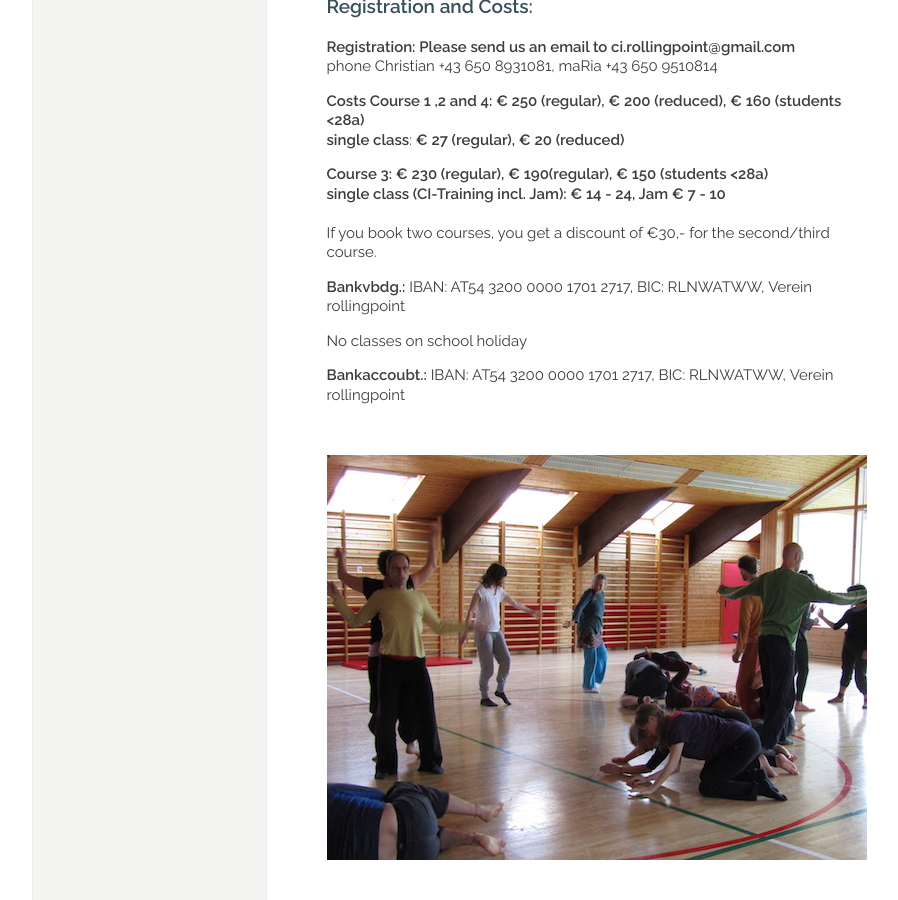
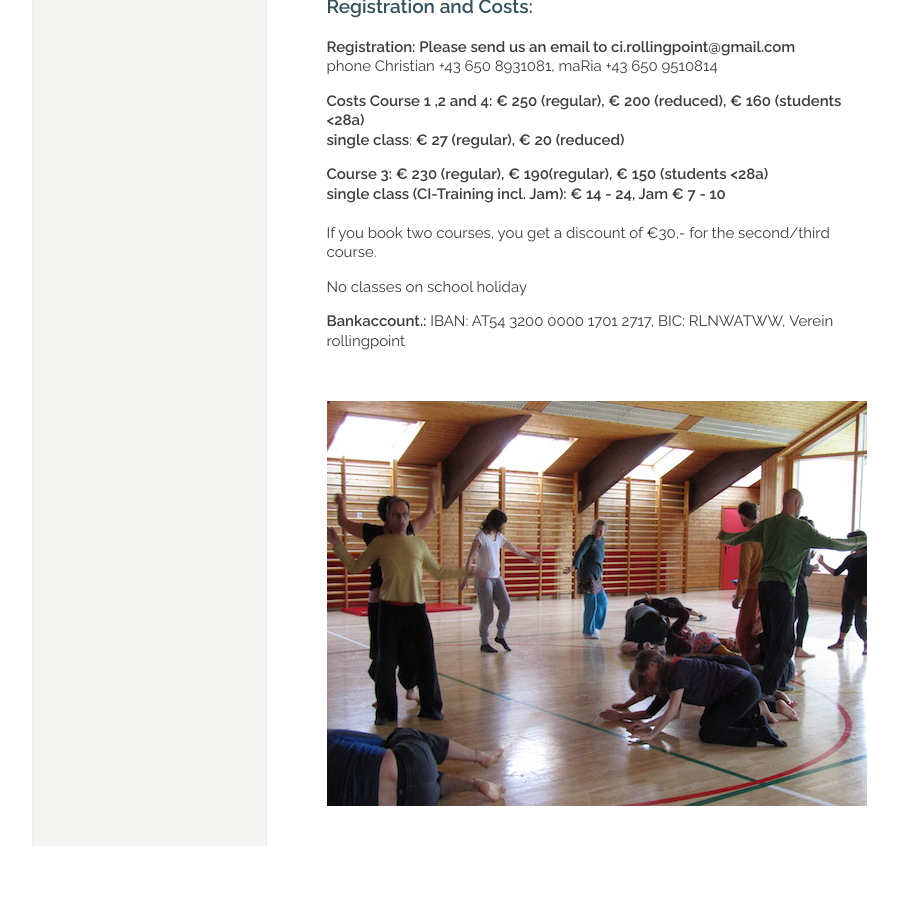
Before and after one commit to manulari/rollingpointat, a Jekyll site: the page built from _pages_en/en-kurse.md, in a window 1280 px wide and 900 px high, scrolled down 1631 px. Shown: the whole window, without its empty margins (152-1050 px from the left). Built offline with Jekyll 4.4.1, drawn with Linux system fonts in a browser that asks for light colours; comment, search, counter and statistics services are not loaded; after the commit the page ends 2477 px from its top, so only the background shows below that.

Commit message:
Update page (en) “en-kurse”

```diff
--- a/_pages_en/en-kurse.md
+++ b/_pages_en/en-kurse.md
@@ -86,11 +86,9 @@ phone Christian +43 650 8931081, maRia +43 650 9510814
 \
 If you book two courses, you get a discount of €30,- for the second/third course.
 
-**Bankvbdg.:** IBAN: AT54 3200 0000 1701 2717, BIC: RLNWATWW, Verein rollingpoint
-
 No classes on school holiday
 
-**Bankaccoubt.:** IBAN: AT54 3200 0000 1701 2717, BIC: RLNWATWW, Verein rollingpoint
+**Bankaccount.:** IBAN: AT54 3200 0000 1701 2717, BIC: RLNWATWW, Verein rollingpoint
 
 &nbsp;
 
```
